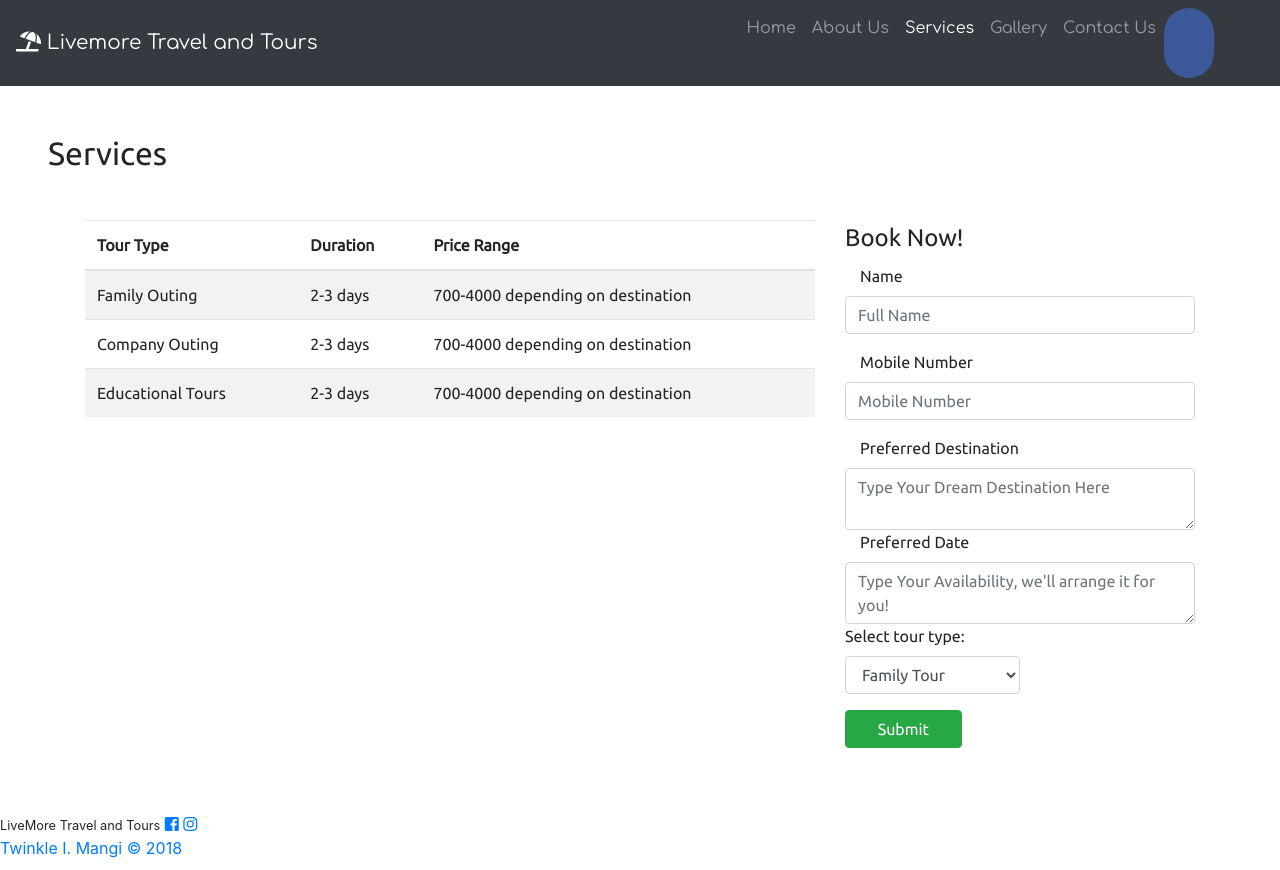
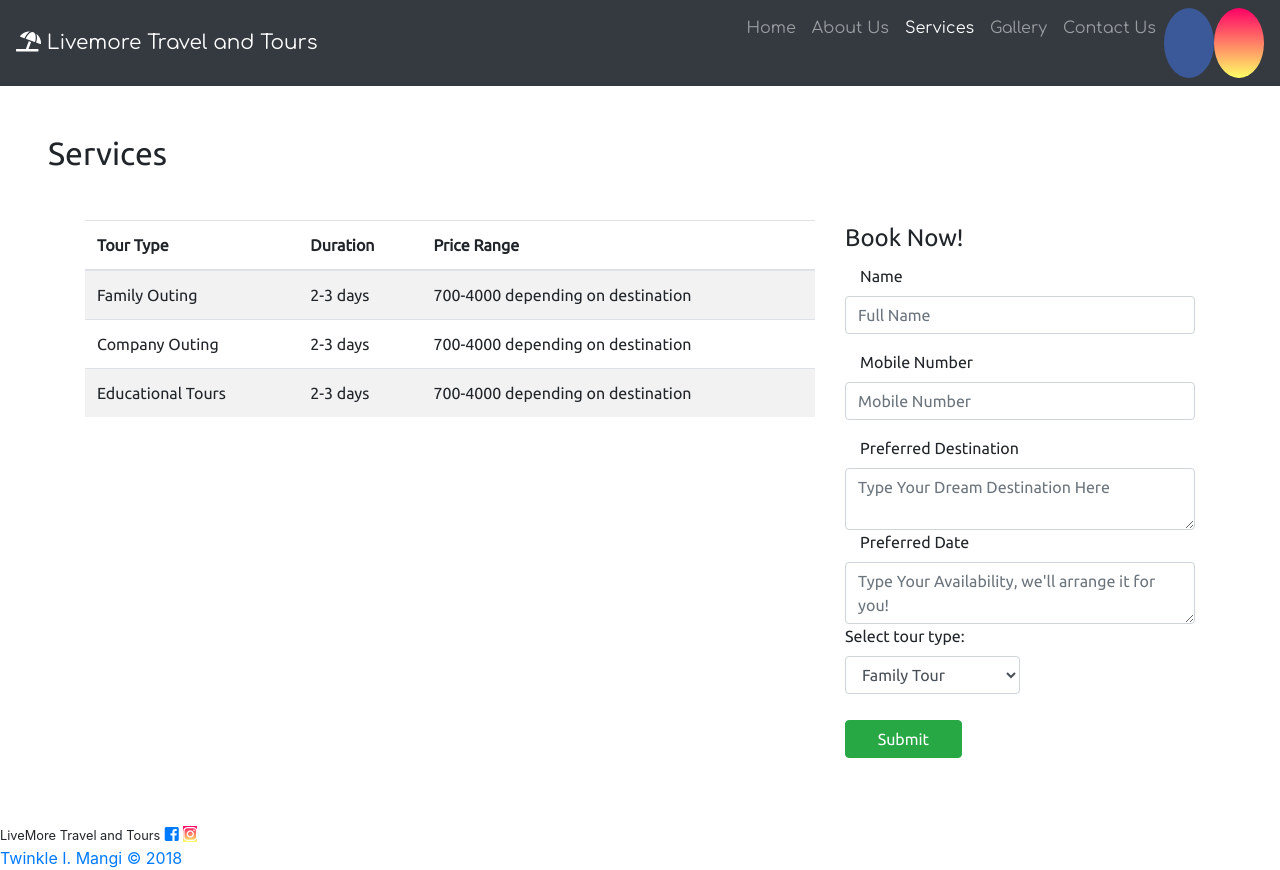
Before and after one commit to kel13/LiveMore-Travel-and-Tours, a plain HTML site: page services.html in a window 1280 px wide. Drawn offline with nearby package versions, Linux system fonts and the light colour scheme; files whose address does not match are found by name.

Commit message:
Update style.css

```diff
--- a/assets/css/style.css
+++ b/assets/css/style.css
@@ -14,12 +14,12 @@ html {
 
 
 
-#landsea{
+/*#landsea{
 	margin: auto;
 	background-repeat: repeat-x;
 	margin: 0;
 	padding: 0;
-}
+}*/
 
 .navbar {
 	font-family: 'Comfortaa', "cursive" !important;
@@ -125,11 +125,46 @@ html {
    position: fixed;
    top: 150px;
 }
+
+#buttonform {
+  padding-top: 10px;
+}
+
+#formcontact {
+/*  padding-top: 20px;
+*/}
+
+#sel1 {
+  width: 100%;
+}
+
+#socmedbuttons {
+  position: center;
+  padding-top: 50px
+  margin-right: 400px;
+}
+
+.fa {
+    padding: 20px;
+    font-size: 30px;
+    width: 50px;
+    text-align: center;
+    text-decoration: none;
+    border-radius: 50%;
+}
+
+.fa-facebook {
+    background: #3B5998;
+    color: white;
+}
+
+.fa-instagram {
+    background: linear-gradient(to bottom, #ff0066 0%, #ffff66 100%);
+    color: white;
 /*Tablet*/
 @media only screen and (min-width: 401px) and (max-width: 960px){
 
-#intro {
-font-size: 1em;
+
 
 }
 
```
